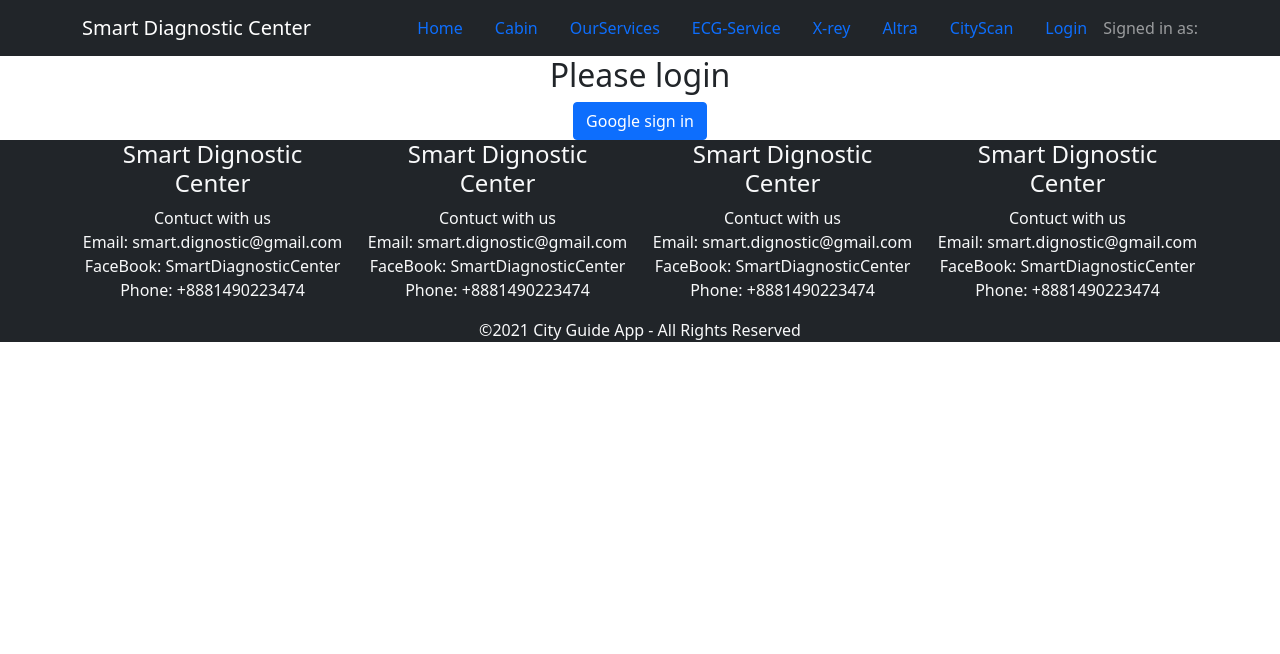
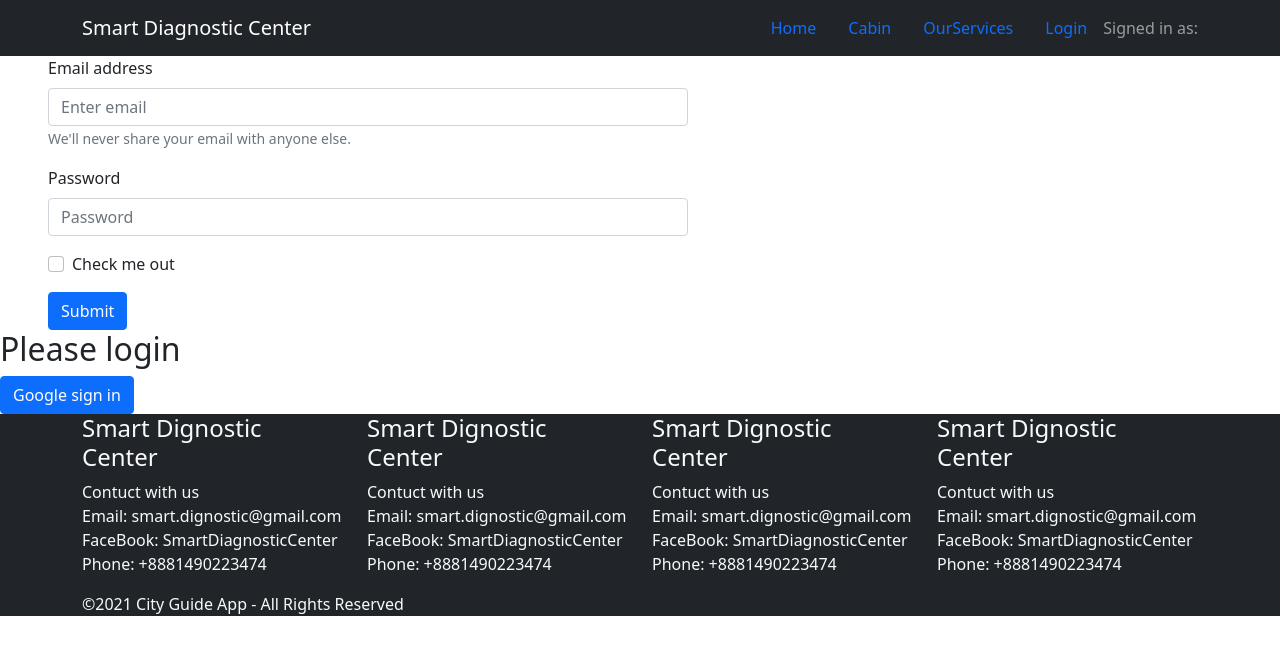
Before and after one commit to sanaul01/healthcare-service, a React (Create React App) app: page /login in a window 1280 px wide. Shown: the top 654 px of the page. Built offline with nearby package versions, Linux system fonts and the light colour scheme; no server answers.

Commit message:
register form added

```diff
--- a/src/App.js
+++ b/src/App.js
@@ -8,10 +8,11 @@ import Home from './Pages/Home/Home/Home';
 import Detail from './Pages/Home/Home/Details/Detail';
 import Login from './Pages/Home/Login/Login/Login';
 import AuthProvider from './Contexts/AuthProvider';
+import PrivateRoute from './Pages/Home/Login/PrivateRoute/PrivateRoute';
 
 function App() {
   return (
-    <div className="App">
+    <div className="">
 
       <AuthProvider>
       <Router>
@@ -26,9 +27,9 @@ function App() {
           <Route path="/login">
             <Login></Login>
           </Route>
-          <Route path ="/detail/:servicId">
+          <PrivateRoute path ="/detail/:servicId">
             <Detail></Detail>
-          </Route>
+          </PrivateRoute>
         </Switch>
         <Footer></Footer>
       </Router>
--- a/src/Pages/Home/Home/Header/Header.js
+++ b/src/Pages/Home/Home/Header/Header.js
@@ -16,12 +16,8 @@ const Header = () => {
                         <Nav.Link as={Link} to="/home">Home</Nav.Link>
                         <Nav.Link as={Link} to="/cabin">Cabin</Nav.Link>
                         <Nav.Link as={Link} to="/ourservices">OurServices</Nav.Link>
-                        <Nav.Link as={Link} to="/ecg">ECG-Service</Nav.Link>
-                        <Nav.Link as={Link} to="/x-rey">X-rey</Nav.Link>
-                        <Nav.Link as={Link} to="/altra">Altra</Nav.Link>
-                        <Nav.Link as={Link} to="/cityscan">CityScan</Nav.Link>
                         {user?.email ?
-                            <Button variant="light">LogOut</Button>:
+                            <Button onClick={logOut} variant="light">LogOut</Button>:
                             <Nav.Link as={Link} to="/login">Login</Nav.Link>}
                         <Navbar.Text>
                             Signed in as: <a href="#login">{user?.displayName}</a>
--- a/src/Pages/Home/Login/Login/Login.js
+++ b/src/Pages/Home/Login/Login/Login.js
@@ -1,12 +1,51 @@
-import React from 'react';
+import React, { useState } from 'react';
+import { Button, Form } from 'react-bootstrap';
 import useAuth from '../../../../hooks/useAuth';
 
 const Login = () => {
 
+    const [userEmail, setUserEmail] = useState('');
+    const [userPassword, setUserPassword] = useState('');
+
+    const handleEmailChange = e =>{
+        setUserEmail(e.target.value)
+    };
+    const handlePasswordChange = e =>{
+        setUserPassword(e.target.value)
+    }
+
+    const handleRegistration = e =>{
+        console.log(userEmail, userPassword);
+        e.preventDefault();
+    }
+
     const {signInUsingGoogle} = useAuth();
 
     return (
-        <div>
+        <div className="login-form">
+            <div className="mx-5 col-sm-6">
+            <Form onSubmit={handleRegistration}>
+                <Form.Group className="mb-3" controlId="formBasicEmail">
+                    <Form.Label>Email address</Form.Label>
+                    <Form.Control onBlur={handleEmailChange} type="email" placeholder="Enter email" />
+                    <Form.Text className="text-muted">
+                    We'll never share your email with anyone else.
+                    </Form.Text>
+                </Form.Group>
+
+                <Form.Group className="mb-3" controlId="formBasicPassword">
+                    <Form.Label>Password</Form.Label>
+                    <Form.Control onBlur={handlePasswordChange} type="password" placeholder="Password" />
+                </Form.Group>
+                <Form.Group className="mb-3" controlId="formBasicCheckbox">
+                    <Form.Check type="checkbox" label="Check me out" />
+                </Form.Group>
+                <Button variant="primary" type="submit">
+                    Submit
+                </Button>
+            </Form>
+            </div>
+            {/* Google sign in prossess */}
             <h2>Please login</h2>
             <button onClick={signInUsingGoogle} className="btn btn-primary">Google sign in</button>
         </div>
--- /dev/null
+++ b/src/Pages/Home/Login/PrivateRoute/PrivateRoute.js
@@ -0,0 +1,28 @@
+import React from 'react';
+import { Spinner } from 'react-bootstrap';
+import { Redirect, Route } from 'react-router';
+import useAuth from '../../../../hooks/useAuth';
+
+const PrivateRoute = ({ children, ...rest }) => {
+
+    const {user, isLoading} = useAuth();
+    if(isLoading){
+        return <Spinner animation="border" variant="primary" />
+    }
+
+    return (
+        <Route
+            {...rest}
+            render={({location}) => user.email ? children : <Redirect
+                to={{
+                    pathname: "/login",
+                    state: { from: location }
+                }}
+            ></Redirect>
+            }
+        >
+        </Route>
+    );
+};
+
+export default PrivateRoute;
--- a/src/hooks/useFirebase.js
+++ b/src/hooks/useFirebase.js
@@ -6,36 +6,43 @@ initializeAuthentication();
 
 const useFirebase = ()=>{
     const [user, setUsers] = useState({});
+    const [isLoading, setIsLoading] = useState(true);
 
     const auth = getAuth();
 
     const signInUsingGoogle = () =>{
+        setIsLoading(true);
         const googleProvider = new GoogleAuthProvider();
         signInWithPopup(auth, googleProvider)
         .then(result =>{
             setUsers(result.user)
         })
+        .finally(()=> setIsLoading(false));
     }
 
    useEffect(()=>{
        const unsubscribed = onAuthStateChanged(auth, user =>{
            if(user){
-               setUsers(user)
+               setUsers(user);
            }
            else{
-               setUsers({})
+               setUsers({});
            }
-       })
+           setIsLoading(false);
+       });
        return () => unsubscribed;
-   }, [])
+   }, []);
 
     const logOut = ()=>{
+        setIsLoading(true)
         signOut(auth)
         .then(()=>{})
+        .finally(()=> setIsLoading(false));
     }
 
     return {
         user,
+        isLoading,
         signInUsingGoogle,
         logOut
 
```
